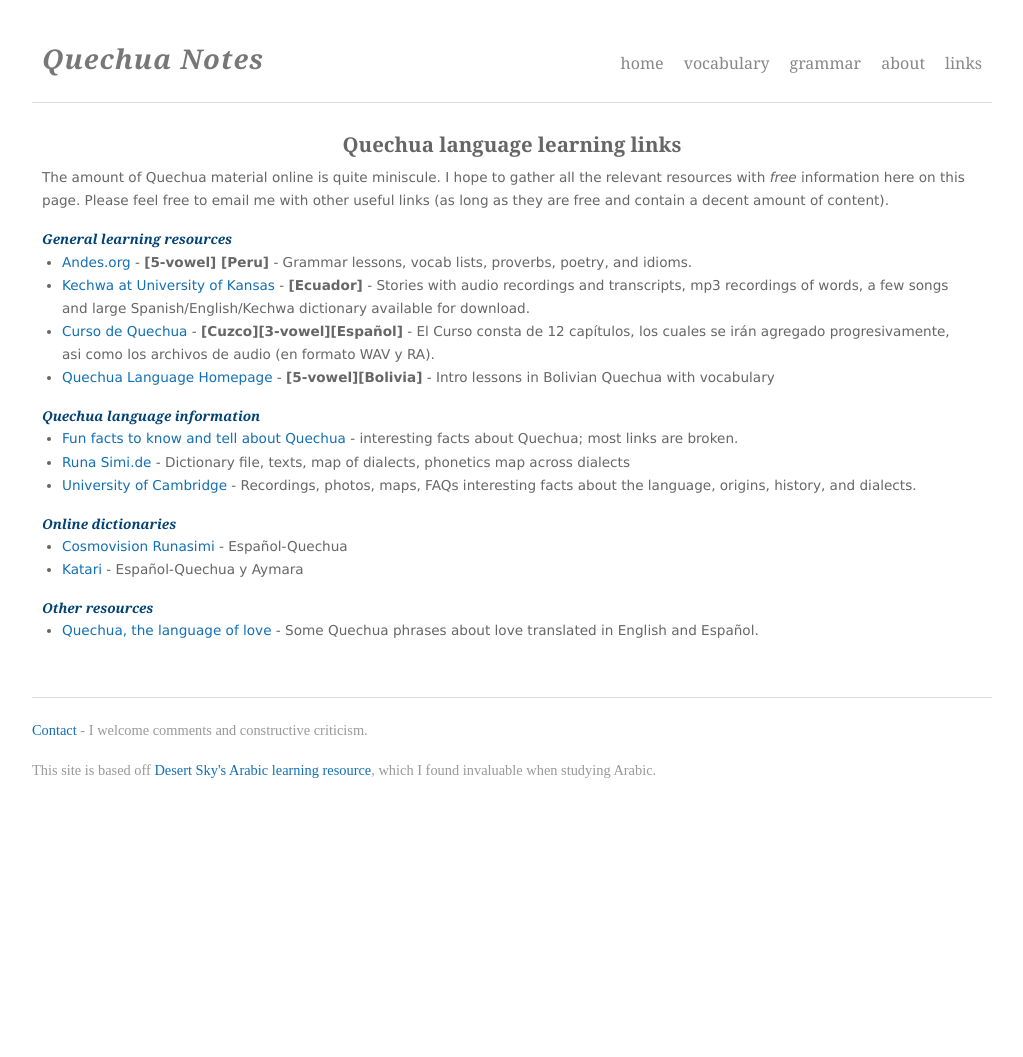
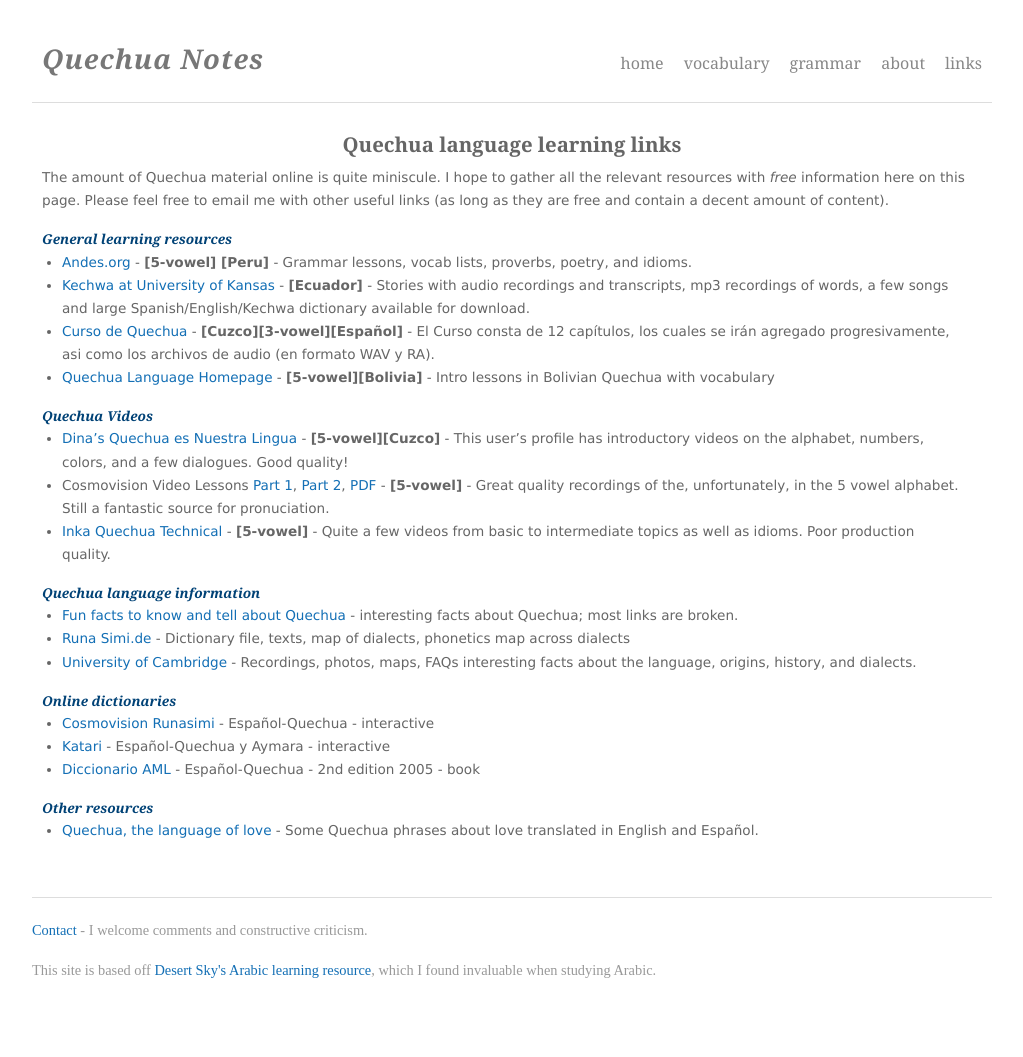
Before and after one commit to Ramblurr/Quechua, a Jekyll site: the page built from links.markdown, in a window 1280 px wide. Shown: the whole page, without its empty margins (128-1151 px from the left). Built offline with Jekyll 4.4.1, drawn with Linux system fonts in a browser that asks for light colours; Markdown is read by kramdown in place of the engine named in the settings; before the commit the page ends 900 px from its top, so only the background shows below that.

Commit message:
add video links

```diff
--- a/links.markdown
+++ b/links.markdown
@@ -22,6 +22,18 @@ a decent amount of content).
 * [Quechua Language Homepage][ull] - **[5-vowel][Bolivia]** - Intro lessons in
   Bolivian Quechua with vocabulary
 
+### Quechua Videos
+
+* [Dina's Quechua es Nuestra Lingua][dina] - **[5-vowel][Cuzco]** - This user's
+  profile has introductory videos on the alphabet, numbers, colors, and a few
+  dialogues. Good quality!
+* Cosmovision Video Lessons [Part 1][wisdom1], [Part 2][wisdom2],
+  [PDF][wisdompdf] - **[5-vowel]** - Great quality recordings of the,
+  unfortunately, in the 5 vowel alphabet. Still a fantastic source for
+  pronuciation.
+* [Inka Quechua Technical][tech] - **[5-vowel]** - Quite a few videos from basic
+  to intermediate topics as well as idioms. Poor production quality.
+
 ### Quechua language information
 
 * [Fun facts to know and tell about Quechua][funfacts] - interesting facts
@@ -32,8 +44,9 @@ a decent amount of content).
 
 ### Online dictionaries
 
-* [Cosmovision Runasimi][cosmo] - Español-Quechua
-* [Katari][katari] - Español-Quechua y Aymara
+* [Cosmovision Runasimi][cosmo] - Español-Quechua - interactive
+* [Katari][katari] - Español-Quechua y Aymara - interactive
+* [Diccionario AML][simitaqe] - Español-Quechua - 2nd edition 2005 - book
 
 ### Other resources
 
@@ -50,3 +63,9 @@ a decent amount of content).
 [yachay]: http://www.yachay.com.pe/especiales/quechua/index.htm
 [love]: http://web.archive.org/web/20090804232046/http://geocities.com/TheTropics/4458/rllove.html
 [ull]: http://www.ullanta.com/quechua/
+[dina]: http://www.youtube.com/user/dinavera64
+[wisdom1]: http://www.youtube.com/watch?v=6AjTi4q_kIo&feature=related
+[wisdom2]: http://www.youtube.com/watch?v=eQRvcBq3XMc&feature=related
+[wisdompdf]: http://www.cosmovisionandina.org/runasimi/fonemas/fonemas_runasimi_tupaqamaro_video_web.pdf
+[tech]: http://www.youtube.com/user/InkaQuechuaTechnical
+[simitaqe]: http://www.scribd.com/doc/10940134/DicAMLQuechua
```
